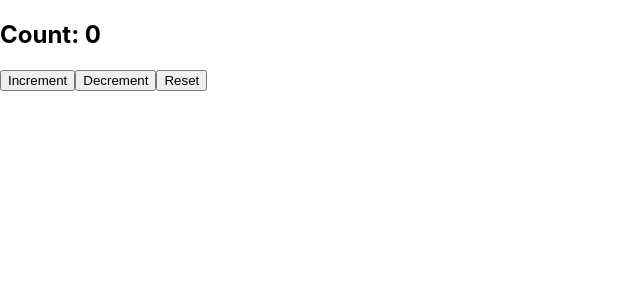
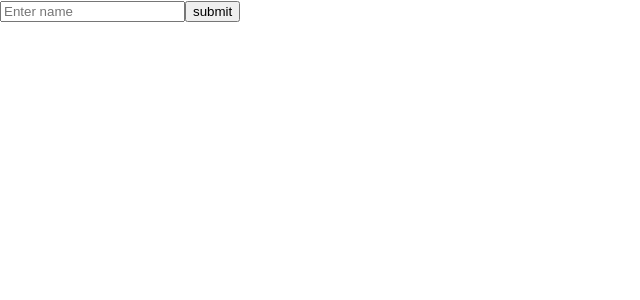
Before and after one commit to Jayathu-SH/React-Tasks, a React (Create React App) app: page / in a window 1280 px wide. Shown: the top 300 px of the page, without its empty margins (0-640 px from the left). Built offline with nearby package versions, Linux system fonts and the light colour scheme.

Commit message:
inputText commit

```diff
--- a/src/App.js
+++ b/src/App.js
@@ -1,11 +1,15 @@
 import React from 'react';
 import Counter from './counter-app/Counter';
+import NameForm from './counter-app/NameForm';
+import ToggleText from './counter-app/ToggleText';
 
 function App() {
   return (
     <div className="App">
 
-      <Counter />
+      {/* <Counter /> */}
+      <NameForm/>
+      {/* <ToggleText/> */}
     </div>
   );
 }
--- a/src/counter-app/Counter.js
+++ b/src/counter-app/Counter.js
@@ -1,6 +1,6 @@
 import React, { useState } from 'react'
 
-const Counter = () => {
+function Counter(){
   const[count, setCount]=useState(0);
 
   const handleIncrement=()=>setCount(prev=>prev+1);
--- /dev/null
+++ b/src/counter-app/NameForm.js
@@ -0,0 +1,24 @@
+import React, { useState } from 'react'
+
+function NameForm() {
+    const[name, setName]=useState("");
+
+const handleSubmit=(e)=>{
+    e.preventDefault();
+    console.log("Submitted name:",name);
+}
+
+  return (
+    <form onSubmit={handleSubmit}>
+      <input
+      type='text'
+      value={name}
+      onChange={(e)=>setName(e.target.value)}
+      placeholder='Enter name'
+      />
+      <button type='submit'>submit</button>
+    </form>
+  );
+};
+
+export default NameForm
--- /dev/null
+++ b/src/counter-app/ToggleText.js
@@ -0,0 +1,15 @@
+import React, { useState } from 'react'
+
+function ToggleText() {
+    const[visible, setVisible]=useState(false);
+  return (
+    <div>
+        <button onClick={()=>setVisible(!visible)}>
+            {visible?"Hide":"Show"}
+        </button>
+      {visible && <p>This is the hidden text</p>}
+    </div>
+  )
+}
+
+export default ToggleText
```
